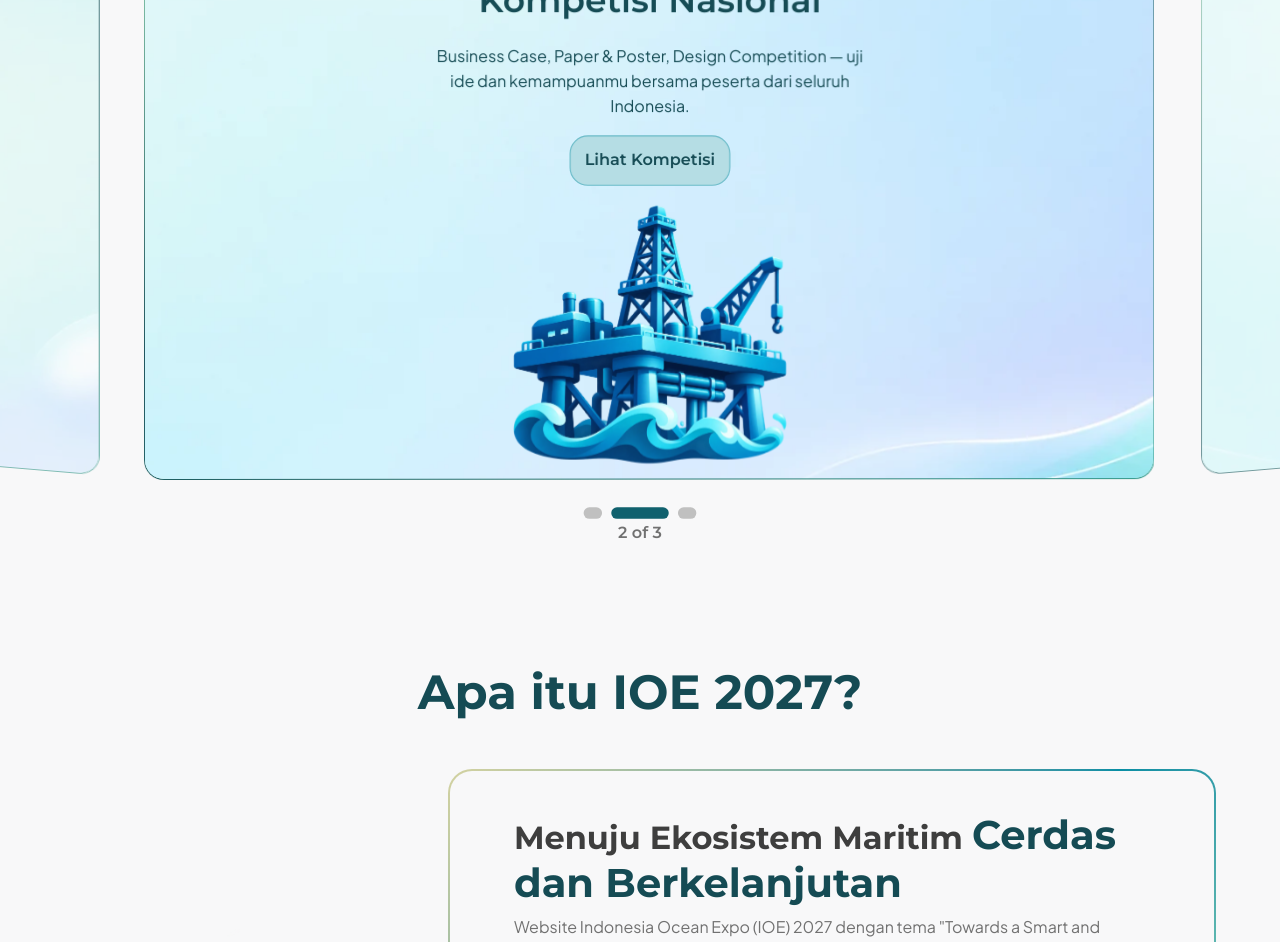
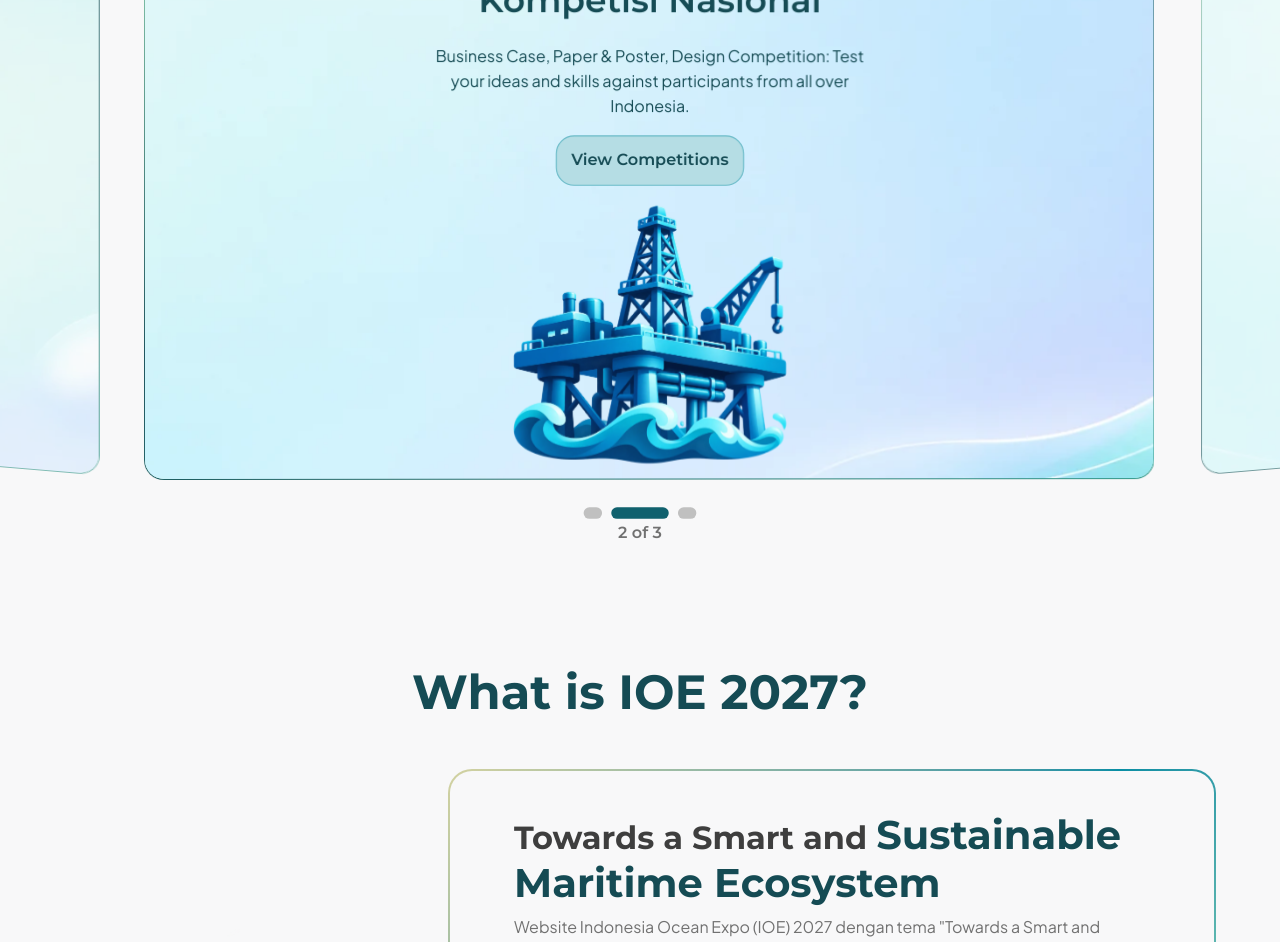
Before and after one commit to furhuruhun/IOE2026, a Next.js app: page / in a window 1280 px wide. Shown: the part 240-1182 px from the top of the page. Built offline with nearby package versions, Linux system fonts and the light colour scheme; no server answers.

Commit message:
feat: fix text in landing page

```diff
--- a/src/features/landing/AboutSection.tsx
+++ b/src/features/landing/AboutSection.tsx
@@ -14,7 +14,7 @@ export function AboutSection() {
   return (
     <section className="site-container section-space flex flex-col items-center gap-2xl">
       <div className="flex items-center">
-        <h2 className="text-h4 text-secondary-1000 md:text-h2">Apa itu IOE 2027?</h2>
+        <h2 className="text-h4 text-secondary-1000 md:text-h2">What is IOE 2027?</h2>
       </div>
 
       <div className="flex w-full">
@@ -27,8 +27,8 @@ export function AboutSection() {
           <div className="rounded-3xl p-0.5" style={{ background: GRADIENT_BORDER }}>
             <div className="flex flex-col gap-sm rounded-[22px] bg-neutral-100 px-8 py-5 md:px-16 md:py-10">
               <h3 className="text-h5 text-neutral-900 md:text-h4">
-                Menuju Ekosistem Maritim{" "}
-                <span className="text-h5 text-secondary-1000 md:text-h3">Cerdas dan Berkelanjutan</span>
+                Towards a Smart and{" "}
+                <span className="text-h5 text-secondary-1000 md:text-h3">Sustainable Maritime Ecosystem</span>
               </h3>
               <p className="text-b3 text-neutral-700 md:text-b2">{aboutDescription}</p>
 
--- a/src/features/landing/landingContent.ts
+++ b/src/features/landing/landingContent.ts
@@ -25,23 +25,23 @@ export const heroSlides: HeroSlide[] = [
     id: "slide-overview",
     eyebrow: "Welcome to",
     title: "Indonesia Ocean Expo 2027",
-    desc: "Towards a Smart and Sustainable Maritime Ecosystem: Energy, Economy, and Digital Innovation — diselenggarakan oleh KMKL ITB.",
+    desc: "Towards a Smart and Sustainable Maritime Ecosystem: Energy, Economy, and Digital Innovation     Organized by the Ocean Engineering Student Association at Institut Teknologi Bandung (KMKL-ITB)",
     showCountdown: true,
-    cta: { label: "Lihat Jadwal", href: "#timeline" },
+    cta: { label: "View Schedule", href: "#timeline" },
   },
   {
     id: "slide-competition",
     eyebrow: "Competition",
     title: "Kompetisi Nasional",
-    desc: "Business Case, Paper & Poster, Design Competition — uji ide dan kemampuanmu bersama peserta dari seluruh Indonesia.",
-    cta: { label: "Lihat Kompetisi", href: "/competitions#our-competition" },
+    desc: "Business Case, Paper & Poster, Design Competition:       Test your ideas and skills against participants from all over Indonesia.",
+    cta: { label: "View Competitions", href: "/competitions#our-competition" },
   },
   {
     id: "slide-event",
     eyebrow: "Event",
-    title: "Rangkaian Event",
-    desc: "Talkshow, Exhibition, Short Course — perluas wawasan maritim Indonesia lewat rangkaian acara IOE 2027.",
-    cta: { label: "Lihat Event", href: "/events#events" },
+    title: "Event Series",
+    desc: "Talkshow, Exhibition, Short Course:           Expand your insights on Indonesia's maritime sector through the IOE 2027 event series.",
+    cta: { label: "View Events", href: "/events#events" },
   },
 ];
 
```
